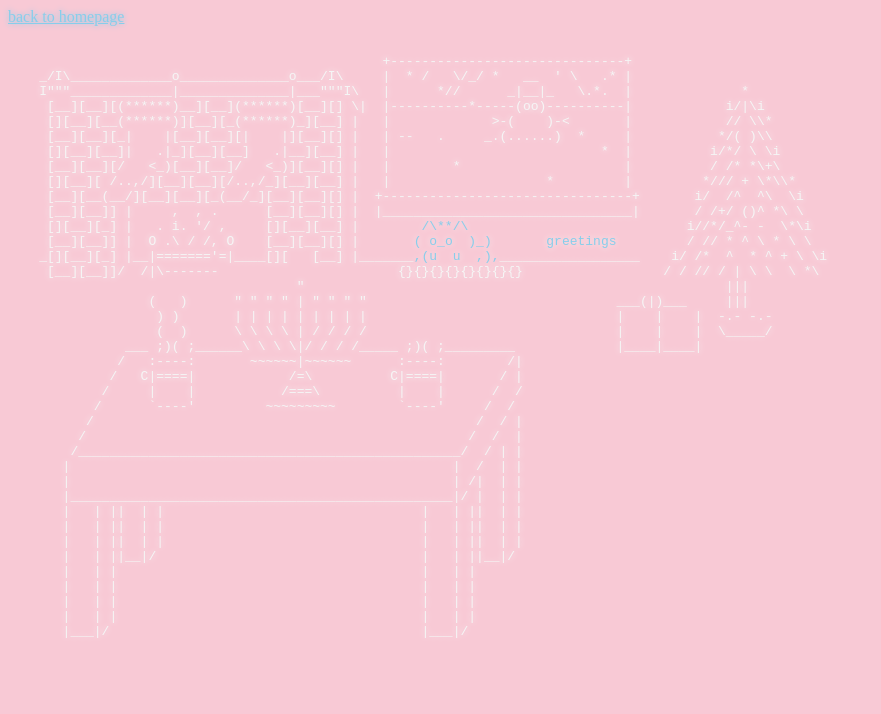
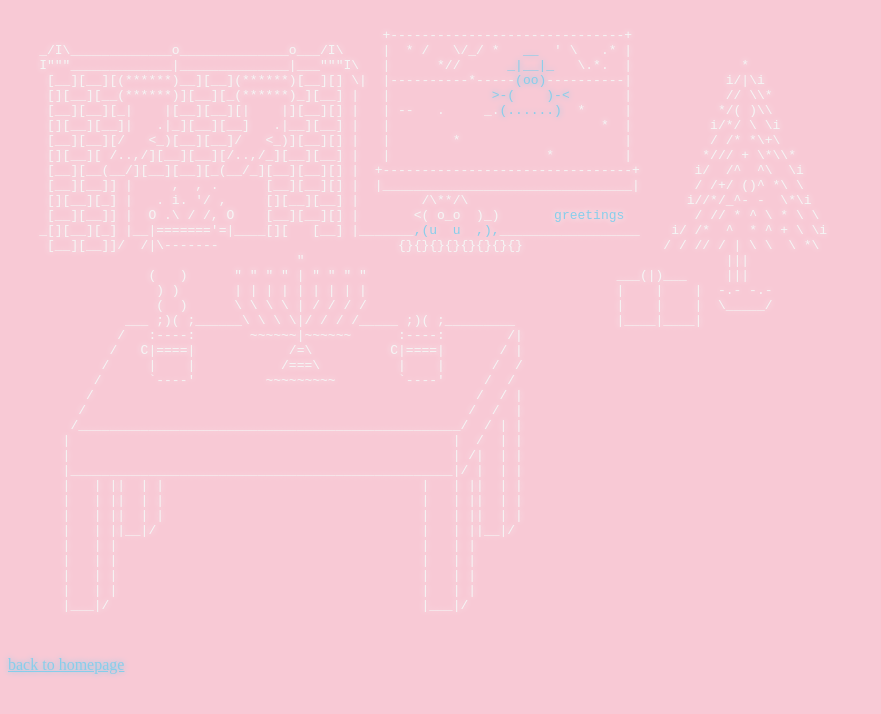
Before and after one commit to Minseo307/UIDesign1, a plain HTML site: page ascii/interior-MinseoChoi.html in a window 1280 px wide. Shown: the whole page, without its empty margins (0-881 px from the left). Drawn offline with Linux system fonts and the light colour scheme.

Commit message:
change ascii

```diff
--- a/ascii/interior-MinseoChoi.html
+++ b/ascii/interior-MinseoChoi.html
@@ -7,23 +7,22 @@
 </head>
 
 <body style="background: #F8C9D5;">
-  <a href="../index.html" style="color: skyblue; text-shadow: 0px 0px 6px skyblue;"  >back to homepage</a>
-  <a href="exterior-MinseoChoi.html" style="text-decoration: none; color: whitesmoke; text-shadow: 0px 0px 6px whitesmoke;">
-    <pre>
+
+    <pre style="text-decoration: none; color: whitesmoke; text-shadow: 0px 0px 6px whitesmoke;">
 
                                                 +------------------------------+
-    _/I\_____________o______________o___/I\     |  * /   \/_/ *   __  ' \   .* |
-    I"""_____________|______________|___"""I\   |      *//      _|__|_   \.*.  |              *
-     [__][__][(******)__][__](******)[__][] \|  |----------*-----(oo)----------|            i/|\i
-     [][__][__(******)][__][_(******)_][__] |   |             >-(    )-<       |            // \\*
-     [__][__][_|    |[__][__][|    |][__][] |   | --   .     _.(......)  *     |           */( )\\
+    _/I\_____________o______________o___/I\     |  * /   \/_/ *   <a href="exterior-MinseoChoi.html" style="color: skyblue; text-shadow: 0px 0px 6px skyblue;text-decoration: none;">__</a>  ' \   .* |
+    I"""_____________|______________|___"""I\   |      *//      <a href="exterior-MinseoChoi.html" style="color: skyblue; text-shadow: 0px 0px 6px skyblue;text-decoration: none;">_|__|_</a>   \.*.  |              *
+     [__][__][(******)__][__](******)[__][] \|  |----------*-----<a href="exterior-MinseoChoi.html" style="color: skyblue; text-shadow: 0px 0px 6px skyblue; text-decoration: none;">(oo)</a>----------|            i/|\i
+     [][__][__(******)][__][_(******)_][__] |   |             <a href="exterior-MinseoChoi.html" style="color: skyblue; text-shadow: 0px 0px 6px skyblue; text-decoration: none;">>-(    )-<</a>       |            // \\*
+     [__][__][_|    |[__][__][|    |][__][] |   | --   .     _.<a href="exterior-MinseoChoi.html" style="color: skyblue; text-shadow: 0px 0px 6px skyblue; text-decoration: none;">(......)</a>  *     |           */( )\\
      [][__][__]|   .|_][__][__]   .|__][__] |   |                           *  |          i/*/ \ \i
      [__][__][/   <_)[__][__]/   <_)][__][] |   |        *                     |          / /* *\+\
      [][__][ /..,/][__][__][/..,/_][__][__] |   |                    *         |         */// + \*\\*
      [__][__(__/][__][__][_(__/_][__][__][] |  +--------------------------------+       i/  /^  ^\  \i
      [__][__]] |     ,  , .      [__][__][] |  |________________________________|       / /+/ ()^ *\ \
-     [][__][_] |   . i. '/ ,     [][__][__] |        <span style="color: skyblue;">/\**/\</span>                            i//*/_^- -  \*\i
-     [__][__]] |  O .\ / /, O    [__][__][] |       <span style="color: skyblue;">( o_o  )_)</span>       <span style="color: skyblue;">greetings</span>         / // * ^ \ * \ \
+     [][__][_] |   . i. '/ ,     [][__][__] |        /\**/\                            i//*/_^- -  \*\i
+     [__][__]] |  O .\ / /, O    [__][__][] |       <( o_o  )_)       <span style="color: skyblue;">greetings</span>         / // * ^ \ * \ \
     _[][__][_] |__|======='=|____[][   [__] |_______<span style="color: skyblue;">,(u  u  ,),</span>__________________    i/ /*  ^  * ^ + \ \i
      [__][__]]/  /|\-------                       {}{}{}{}{}{}{}{}                  / / // / | \ \  \ *\
                                      "                                                      |||
@@ -52,6 +51,6 @@
        |___|/                                        |___|/
 
     </pre>
-  </a>
+  <a href="../index.html" style="color: skyblue; text-shadow: 0px 0px 6px skyblue;"  >back to homepage</a>
 </body>
 </html>
--- a/assets/style.css
+++ b/assets/style.css
@@ -9,6 +9,7 @@ h1 {
     font-family: monospace;
     font-display: ;
     text-shadow: 1px 1px 2px royalblue;
+
 
 }
 
@@ -24,7 +25,8 @@ h1 {
 
 
 /* id 일 경우 #아이디이름 {}*/
-/* class 일 경우 .클래스이름 {}*/
+/* class 일 경우 .클래스이름 {}
+    text-align: center;*/
 #drop-cap {
 	color: red;
 	font-size: 100px;
```
Also changed, not shown: ascii/exterior-MinseoChoi.html (+8 -8 lines).
